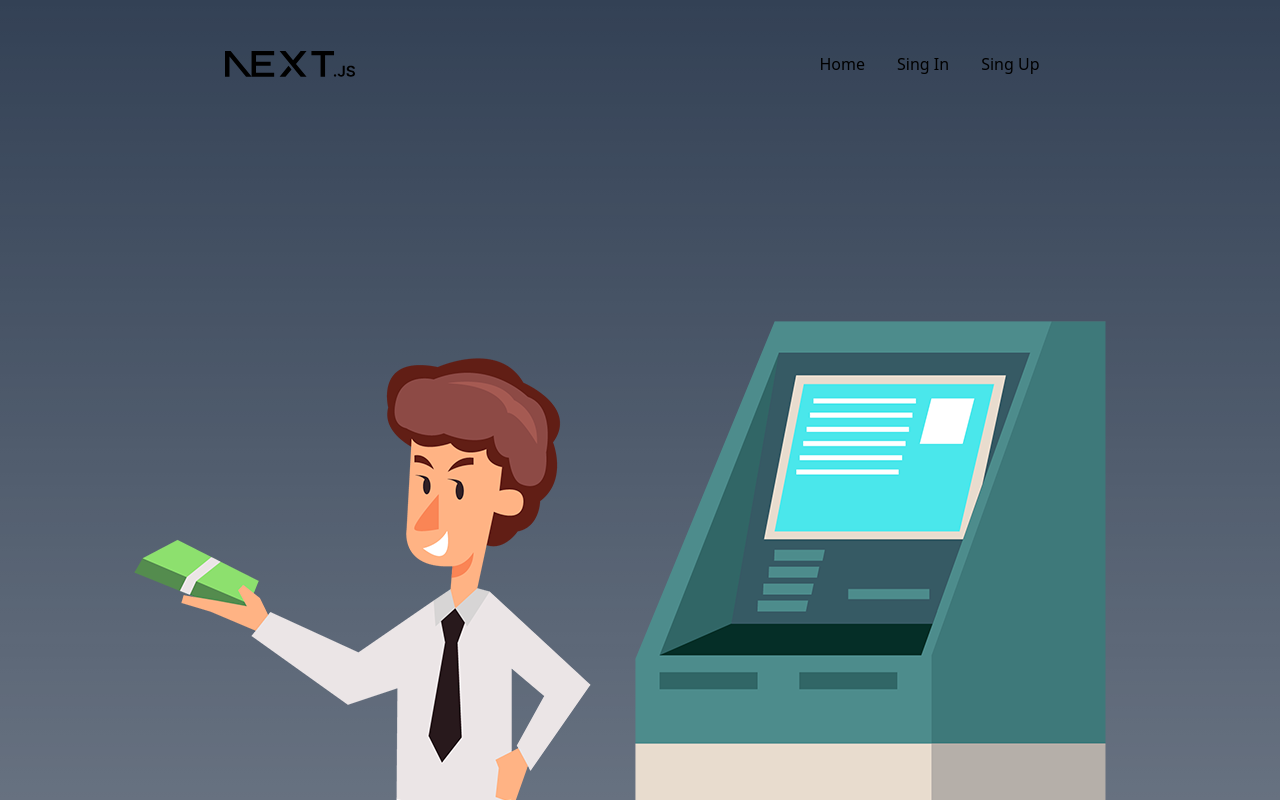
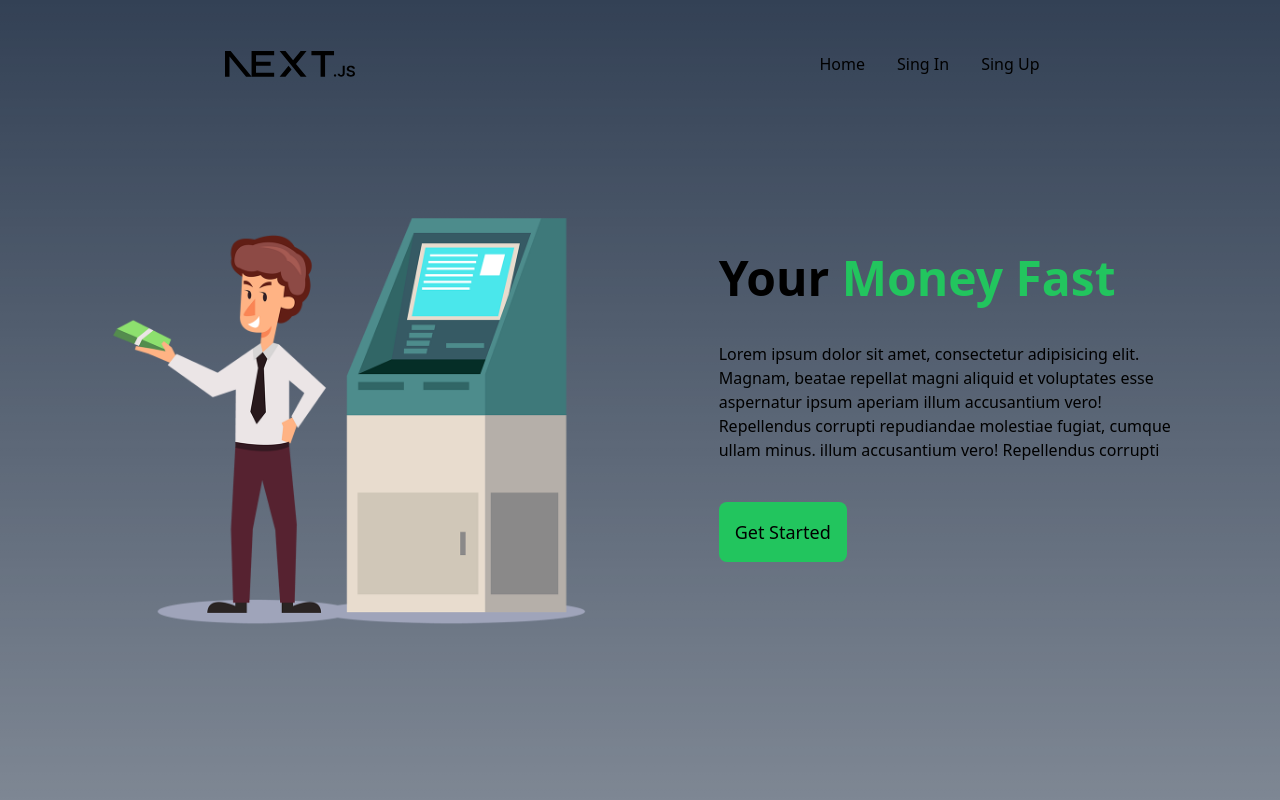
Before and after one commit to GustavoSod/bank-dashboard, a Next.js app: page / in a window 1280 px wide. Shown: the top 800 px of the page. Built offline with nearby package versions, Linux system fonts and the light colour scheme.

Commit message:
fix home image size

```diff
--- a/src/components/presentation/index.tsx
+++ b/src/components/presentation/index.tsx
@@ -2,15 +2,16 @@ import Image from "next/image";
 
 export default function Presentation() {
   return (
-    <div className="flex items-center w-full justify-evenly flex-wrap mb-10">
-      <Image
-        src="/manmachine.png"
-        alt="Next.js Logo"
-        width={670}
-        className=" w-auto"
-        height={57}
-        priority
-      />
+    <div className="flex items-center w-full justify-evenly flex-wrap mb-28 mt-10">
+      <div className="relative h-[60vh] w-[70vh]">
+        <Image
+          src="/manmachine.png"
+          alt="Bank logo"
+          fill={true}
+          objectFit="cover"
+          priority
+        />
+      </div>
       <div className=" w-2/5">
         <h1 className=" text-5xl font-semibold p-5">Your <span className="text-green-500">Money Fast</span></h1>
         <p className="p-5">Lorem ipsum dolor sit amet, consectetur adipisicing elit. Magnam, beatae repellat magni aliquid et voluptates esse aspernatur ipsum aperiam illum accusantium vero! Repellendus corrupti repudiandae molestiae fugiat, cumque ullam minus. illum accusantium vero! Repellendus corrupti</p>
```
